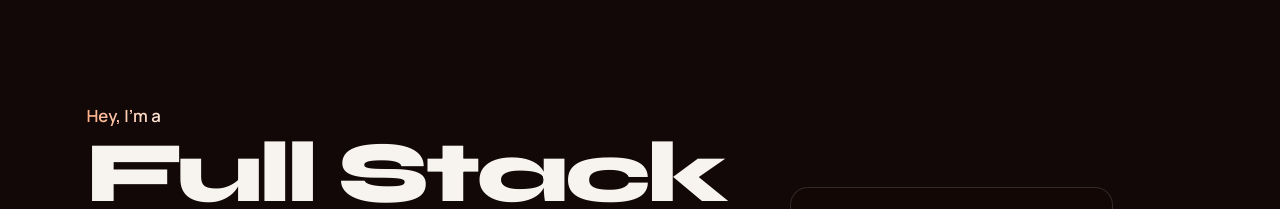
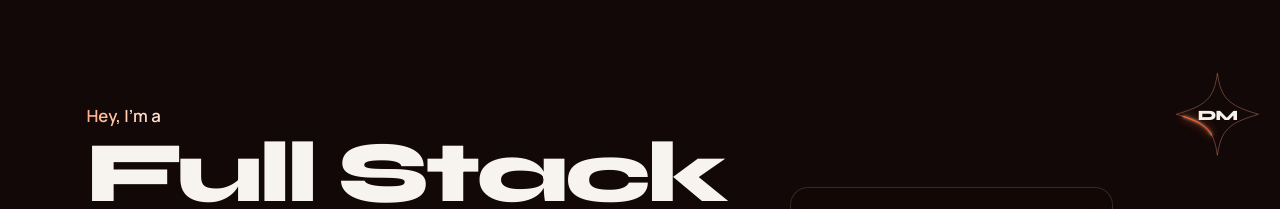
Before and after one commit to darshan242/portfolio, a React (Vite) app in the folder darshan-portfolio/: page / in a window 1280 px wide. Shown: the part 552-761 px from the top of the page. Built offline with nearby package versions, Linux system fonts and the light colour scheme.

Commit message:
Add Monogram component and styles to enhance visual branding in App

```diff
--- a/darshan-portfolio/src/App.css
+++ b/darshan-portfolio/src/App.css
@@ -8,6 +8,61 @@
   height: 100dvh;
   pointer-events: none;
   background: #120807;
+}
+
+.monogram {
+  position: fixed;
+  top: 0;
+  left: 0;
+  z-index: 1;
+  visibility: hidden;
+  pointer-events: none;
+}
+
+.monogram__svg {
+  display: block;
+  width: 100%;
+  height: 100%;
+  overflow: visible;
+}
+
+.monogram__fill {
+  fill: #120807;
+  stroke: rgb(255 176 136 / 0.55);
+  stroke-width: 0.7;
+}
+
+.monogram__light {
+  fill: none;
+  stroke: #ff5a1f;
+  stroke-width: 1.15;
+  stroke-linecap: round;
+  stroke-dasharray: 14 86;
+  filter: drop-shadow(0 0 1.5px #ffe7d6) drop-shadow(0 0 5px #ff5a1f);
+  animation: monogram-run 2.4s linear infinite;
+}
+
+.monogram__letters {
+  fill: #f6f1ea;
+  font-family: Syne, sans-serif;
+  font-size: 16px;
+  font-weight: 800;
+  letter-spacing: -0.06em;
+  text-anchor: middle;
+  dominant-baseline: central;
+}
+
+@keyframes monogram-run {
+  to {
+    stroke-dashoffset: -100;
+  }
+}
+
+@media (prefers-reduced-motion: reduce) {
+  .monogram__light {
+    stroke-dasharray: none;
+    animation: none;
+  }
 }
 
 .cursor-layer {
--- a/darshan-portfolio/src/App.tsx
+++ b/darshan-portfolio/src/App.tsx
@@ -1,5 +1,6 @@
 import "./App.css";
 import CursorGlow from "./components/CursorGlow";
+import Monogram from "./components/Monogram";
 import ScrollSequence from "./components/ScrollSequence";
 import Site from "./components/Site";
 
@@ -7,6 +8,7 @@ function App() {
   return (
     <>
       <ScrollSequence />
+      <Monogram />
       <CursorGlow />
       <Site />
     </>
--- /dev/null
+++ b/darshan-portfolio/src/components/Monogram.tsx
@@ -0,0 +1,68 @@
+import { useEffect, useRef } from "react";
+
+const IMAGE_WIDTH = 1920;
+const IMAGE_HEIGHT = 1080;
+/** Center of the baked-in sparkle, in source pixels. */
+const SPARK_X = 1739.5;
+const SPARK_Y = 899.5;
+/** Source size of the sparkle, grown so the seal covers it and still fits DM. */
+const SEAL_SIZE = 70 * 1.72;
+
+const STAR =
+  "M50 4C54 32 62 40 96 50C62 60 54 68 50 96C46 68 38 60 4 50C38 40 46 32 50 4Z";
+
+function Monogram() {
+  const ref = useRef<HTMLDivElement>(null);
+
+  useEffect(() => {
+    const node = ref.current;
+    const canvas = document.querySelector(".scroll-sequence");
+    if (!node || !(canvas instanceof HTMLElement)) return;
+
+    const place = () => {
+      const viewWidth = canvas.clientWidth;
+      const viewHeight = canvas.clientHeight;
+      if (!viewWidth || !viewHeight) return;
+
+      const scale = Math.max(
+        viewWidth / IMAGE_WIDTH,
+        viewHeight / IMAGE_HEIGHT,
+      );
+      const drawnWidth = IMAGE_WIDTH * scale;
+      const drawnHeight = IMAGE_HEIGHT * scale;
+      const offsetX = (viewWidth - drawnWidth) / 2;
+      const offsetY = (viewHeight - drawnHeight) / 2;
+      const size = SEAL_SIZE * scale;
+      const x = offsetX + SPARK_X * scale - size / 2;
+      const y = offsetY + SPARK_Y * scale - size / 2;
+
+      node.style.width = `${size}px`;
+      node.style.height = `${size}px`;
+      node.style.transform = `translate(${x}px, ${y}px)`;
+      node.style.visibility = "visible";
+    };
+
+    place();
+    const observer = new ResizeObserver(place);
+    observer.observe(canvas);
+    window.addEventListener("resize", place);
+    return () => {
+      observer.disconnect();
+      window.removeEventListener("resize", place);
+    };
+  }, []);
+
+  return (
+    <div ref={ref} className="monogram" aria-hidden="true">
+      <svg className="monogram__svg" viewBox="0 0 100 100">
+        <path className="monogram__fill" pathLength="100" d={STAR} />
+        <path className="monogram__light" pathLength="100" d={STAR} />
+        <text className="monogram__letters" x="50" y="51">
+          DM
+        </text>
+      </svg>
+    </div>
+  );
+}
+
+export default Monogram;
```
